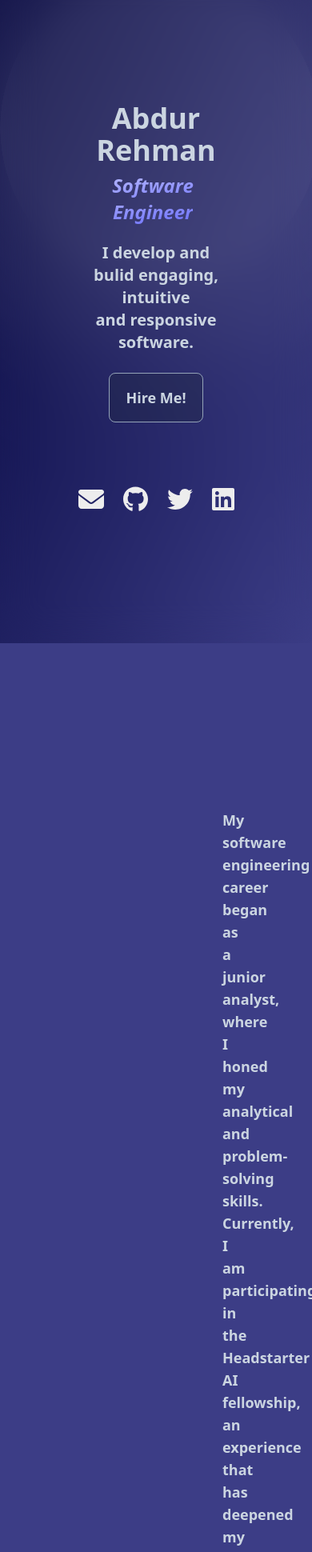
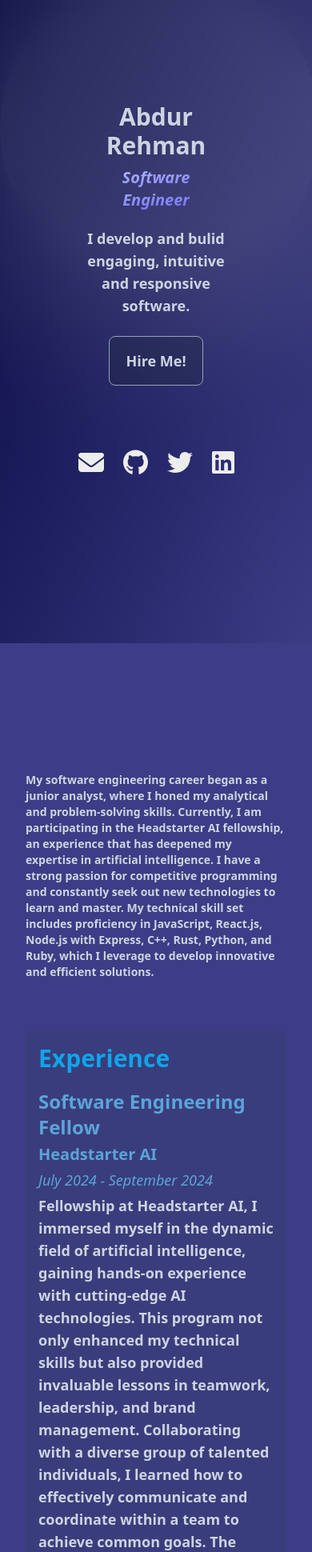
Before and after one commit to Codekillrr/portfolio-site, a Next.js app: page / in a window 390 px wide. Shown: the part 40-1980 px from the top of the page at 80% size. Built offline with nearby package versions, Linux system fonts and the light colour scheme.

Commit message:
added some responsivness

```diff
--- a/app/page.tsx
+++ b/app/page.tsx
@@ -21,20 +21,20 @@ export default function Home() {
 
       <div className="z-[3] overflow-auto flex md:flex-row flex-col">
 
-        <header className="z-[4] md:fixed bg-transparent flex align-middle justify-center md:justify-end border-white pb-[12em]  p-[8em] px-[6em] md:w-[50%] h-full">
+        <header className="z-[4] md:fixed bg-transparent flex align-middle justify-center md:justify-end border-white pb-[12em]  p-[8em] px-[6em] w-full md:w-[50%] h-full">
           <div className="flex flex-col justify-between">
             <div className="flex flex-col align-middle">
-              <div className="text-4xl sm:text-5xl text-center md:text-6xl font-sans font-bold md:text-right text-slate-300 mt-10">
+              <div className="text-4xl max-[441px]:text-3xl sm:text-5xl text-center md:text-6xl font-sans font-bold md:text-right text-slate-300 mt-10">
                 Abdur Rehman
               </div>
 
-              <div className="text-center md:text-right text-2xl font-bold p-4 pl-2 pt-2">
-                <em className="bg-gradient-to-br font-sans font-bold from-[#b9bbff] to-[#6b6ffd] text-transparent bg-clip-text">
+              <div className="text-center md:text-right font-bold p-4 md:pl-2 pt-2">
+                <em className="bg-gradient-to-br text-2xl max-sm:text-xl font-sans font-bold from-[#b9bbff] to-[#6b6ffd] text-transparent bg-clip-text">
                   Software Engineer
                 </em>
               </div>
 
-              <div className="text-center md:text-right text-xl font-sans font-bold text-slate-300 p-1">
+              <div className="text-center md:text-right max-sm:text-lg text-xl font-sans font-bold text-slate-300 p-1">
                 I develop and bulid engaging, intuitive <br />
                 and responsive software.
               </div>
@@ -56,8 +56,8 @@ export default function Home() {
           </div>
         </header>
 
-        <div className="w-[55%] pointer-events-auto h-full z-[3] ml-auto mt-[11em] relative px-[7em]">
-          <div className="text-slate-300 text-lg font-bold font-sans">
+        <div className="w-[55%] max-md:w-full pointer-events-auto h-full z-[3] ml-auto mt-[11em] relative max-md:pl-[8em] max-sm:pl-[7em] max-sm:px-[5em] px-[7em] max-[441px]:px-[2em]">
+          <div className="text-slate-300 max-[441px]:text-sm text-lg font-bold font-sans">
             My software engineering career began as a junior analyst, where I
             honed my analytical and problem-solving skills. Currently,
             I am participating in the Headstarter AI fellowship,
```
